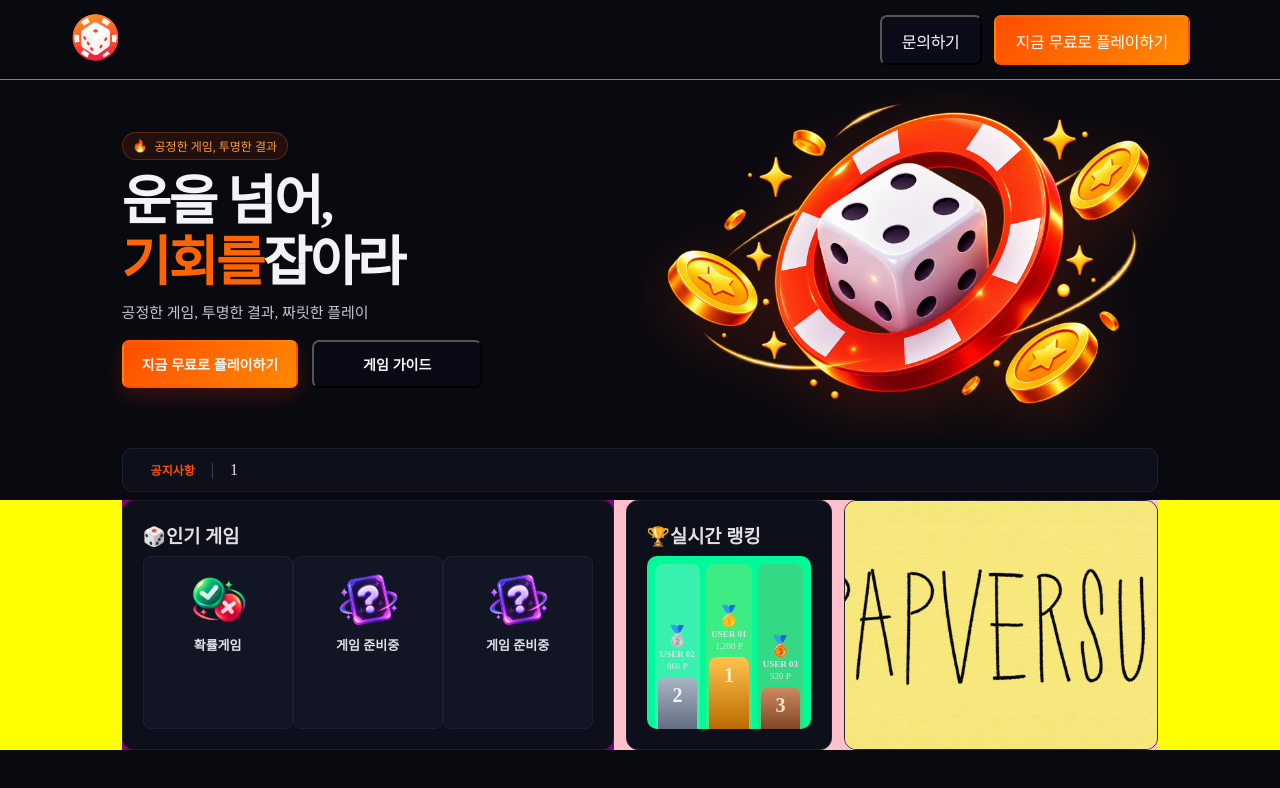
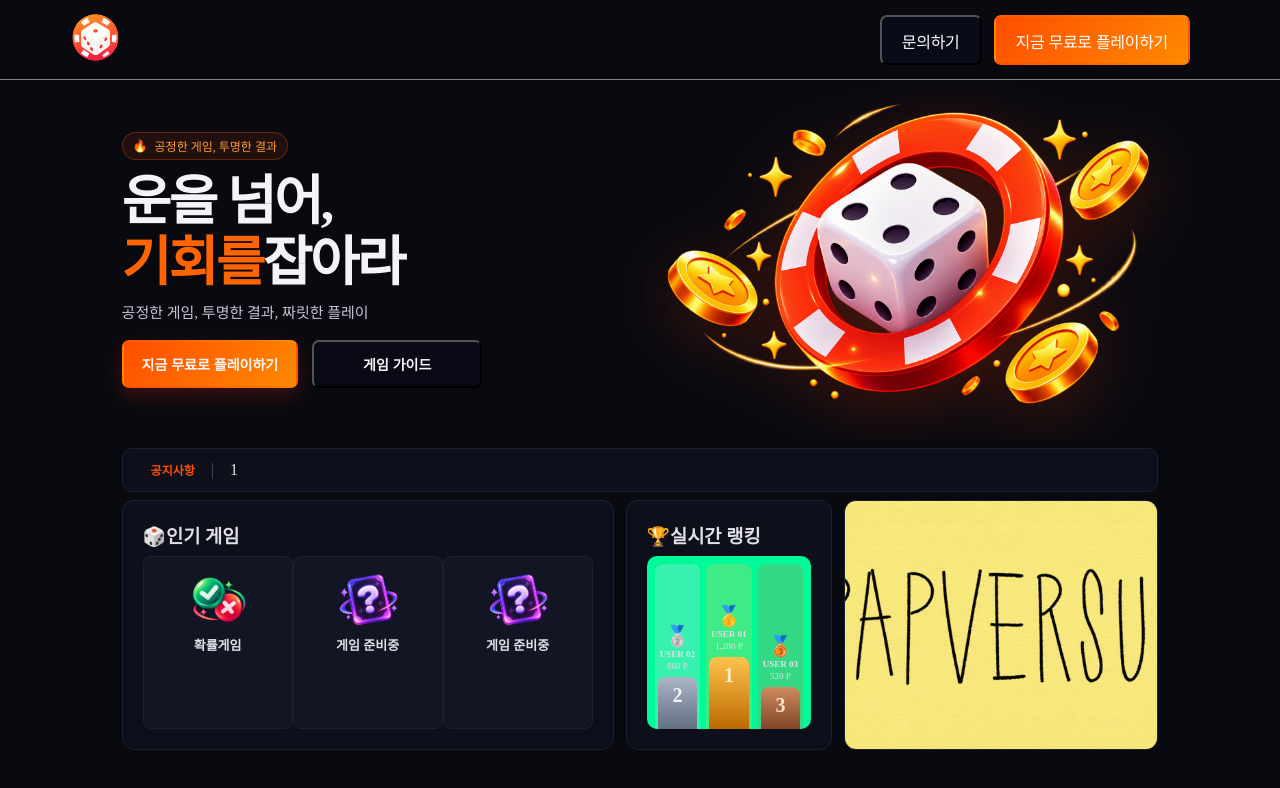
Before and after one commit to picksagetowin/gambling, a React (Vite) app in the folder frontend/: page / in a window 1280 px wide. Shown: the top 788 px of the page. Built offline with nearby package versions, Linux system fonts and the light colour scheme.

Commit message:
delete:임시 배경 색 제거(주석 처리)

```diff
--- a/frontend/src/Homepage.css
+++ b/frontend/src/Homepage.css
@@ -240,7 +240,7 @@
     gap: 16px;
     margin-bottom: 24px;
     height: 250px;
-    background-color: yellow;
+    /* background-color: yellow; */
 }
 
 .dashboard-container{
@@ -250,14 +250,14 @@
     height: 100%;
     display: flex;
     flex-direction: row;
-    background-color: pink;
+    /* background-color: pink; */
     gap: 12px;
 }
 
 .games {
     width: auto;
     height: 100%;
-    background-color: purple;
+    /* background-color: purple; */
     display: flex;
     align-items: center;
     justify-content: center;
```
